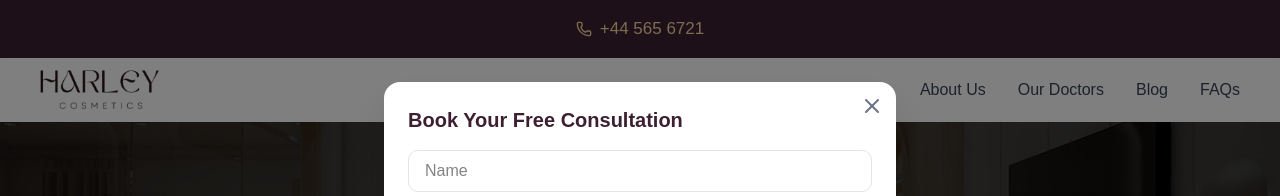
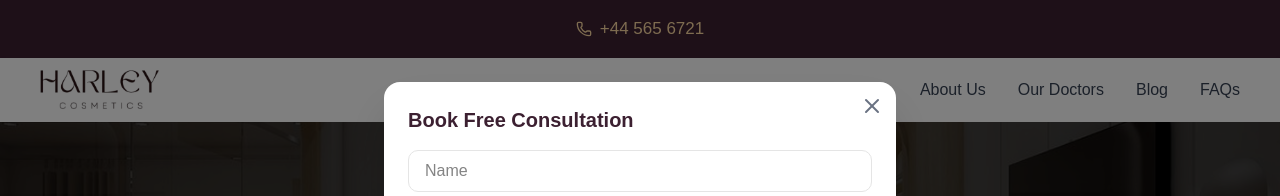
Before and after one commit to Saleh-09/HarleyCosmetics, a React (Vite) app: page /male/fue-hair-transplant in a window 1280 px wide. Both pictures are taken after a click on the button "Book Free Consultation". Shown: the top 196 px of the page. Built offline with nearby package versions, Linux system fonts and the light colour scheme.

Commit message:
Upadeted Form

```diff
--- a/src/App.jsx
+++ b/src/App.jsx
@@ -51,7 +51,7 @@ function FloatingButton() {
             </button>
 
             <h2 className="text-xl font-semibold text-[#3C2031] mb-4">
-              Book Your Free Consultation
+              Book Free Consultation
             </h2>
 
             <form className="space-y-4">
```
